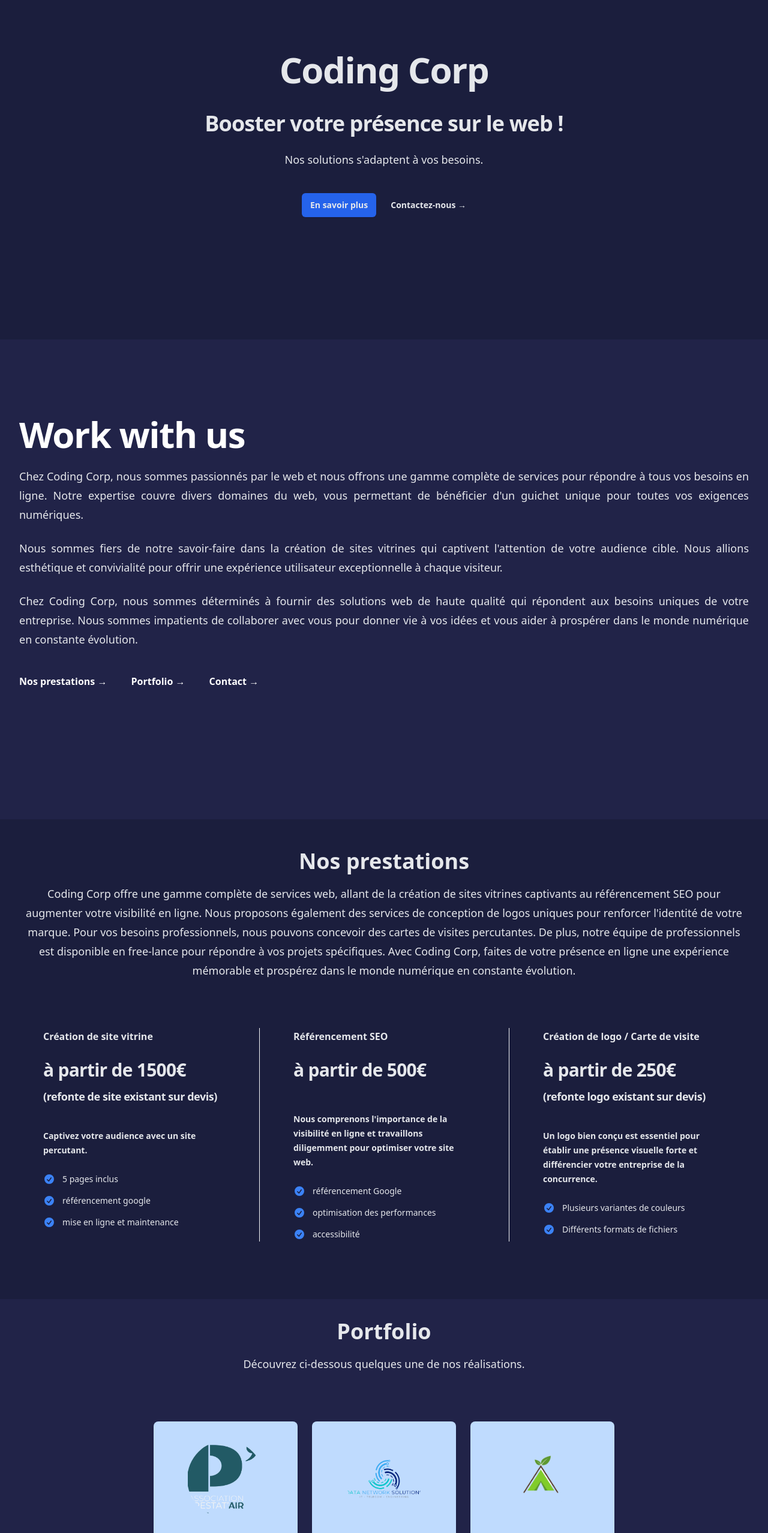
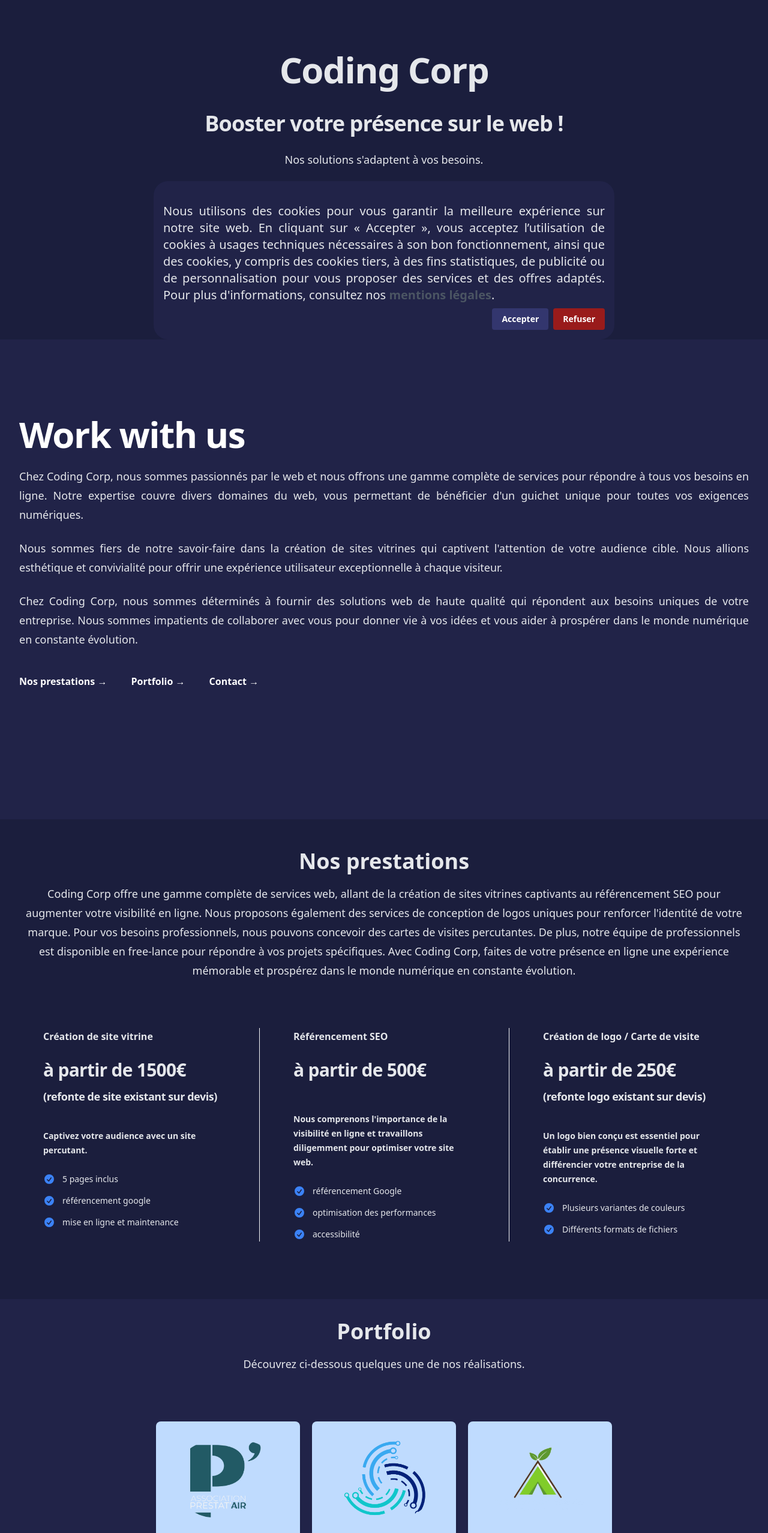
Before and after one commit to mohamedehn/coding-corp, a Next.js app: page / in a window 1280 px wide. Shown: the part 234-2790 px from the top of the page at 60% size. Built offline with nearby package versions, Linux system fonts and the light colour scheme.

Commit message:
Adding content, cookies popUp and Scroll to top component

```diff
--- a/components/about.js
+++ b/components/about.js
@@ -7,7 +7,7 @@ const links = [
   export default function About () {
 
     return (
-      <div className="relative overflow-hidden bg-[#212348] py-24 sm:py-32 h-auto sm:h-screen" id="about">
+      <div className="relative overflow-hidden bg-[#212348] py-24 sm:py-16 md:py-32 h-auto sm:h-screen" id="about">
         <div
           className="hidden sm:absolute sm:-top-10 sm:right-1/2 sm:-z-10 sm:mr-10 sm:block sm:transform-gpu sm:blur-3xl"
           aria-hidden="true"
--- a/components/hero.js
+++ b/components/hero.js
@@ -27,7 +27,7 @@ export default function Hero() {
 
 
   return (
-    <div className="h-auto sm:h-screen bg-[#1b1e3d]">
+    <div className="h-screen bg-[#1b1e3d]">
       <header className="absolute inset-x-0 top-0 h-screen">
 
         <Dialog as="div" className="lg:hidden" open={mobileMenuOpen} onClose={setMobileMenuOpen}>
--- /dev/null
+++ b/components/popUpCookies.js
@@ -0,0 +1,66 @@
+import React, { useState, useEffect } from "react";
+import Link from "next/link";
+
+const PopUpCookies = () => {
+  const [visible, setVisible] = useState(false); //le hook useState permet de gérer l'état de visibilité de notre pop-up de cookies.
+
+//le hook useEffect pour vérifier si l'utilisateur a déjà accepté les cookies.
+//Si ce n'est pas le cas, nous rendons la popup visible en définissant l'état à true
+  useEffect(() => {
+    const cookiesAccepted = localStorage.getItem("cookiesAccepted");
+    if (!cookiesAccepted) {
+      setVisible(true);
+    }
+  }, []);
+
+//La méthode handleAccept() est appelée lorsqu'un utilisateur clique sur le bouton Accepter.
+//Elle définit une clé dans le localStorage pour enregistrer le choix de l'utilisateur et cache la popup.
+  const handleAccept = () => {
+    localStorage.setItem("cookiesAccepted", "true");
+    setVisible(false);
+    window.location.reload()
+  };
+
+//La méthode handleRefuse() est appelée lorsqu'un utilisateur clique sur le bouton Refuser.
+//Elle définit une clé dans le localStorage pour enregistrer le choix de l'utilisateur et cache la popup.
+  const handleRefuse = () => {
+    localStorage.setItem("cookiesAccepted", "false");
+    setVisible(false);
+    window.location.reload()
+  };
+
+//Dans le rendu du composant, nous vérifions si la popup doit être affichée en fonction de l'état de visibilité.
+//Si oui, nous affichons le message et les boutons Accepter/Refuser.
+  return visible ? (
+    <div className="fixed bottom-0 right-0 left-0 z-50 p-4 text-gray-200 bg-[#212348] rounded-3xl w-[70%] sm:w-[60%] m-auto">
+      <p className="text-gray-200 mt-3 text-base sm:mx-auto sm:mt-5 sm:text-lg md:mt-5 md:text-xl lg:mx-0 text-justify">
+        Nous utilisons des cookies pour vous garantir la meilleure expérience sur notre site web. En cliquant sur « Accepter », vous acceptez
+        l’utilisation de cookies à usages techniques nécessaires à son bon fonctionnement, ainsi que des cookies, y compris des cookies tiers,
+        à des fins statistiques, de publicité ou de personnalisation pour vous proposer des services et des offres adaptés. Pour plus
+        d&apos;informations, consultez nos <Link href="/mentions" className="no-underline text-gray-600 font-bold">mentions légales</Link>.
+      </p>
+      <div className="flex justify-end pt-2">
+        <button
+          className="px-4 py-2 mr-2 text-sm font-bold text-white bg-[#33366e] rounded"
+          onClick={() => {
+            handleAccept(); //appel la fonction et ajoute un cookie avec la valeur "cookiesAccepted=true" et une durée de vie de 1 an
+            document.cookie = "cookiesAccepted=true; max-age=31536000";
+          }}
+        >
+          Accepter
+        </button>
+        <button
+          className="px-4 py-2 text-sm font-bold text-white bg-red-800 rounded"
+          onClick={() => {
+            handleRefuse(); //appel la fonction handleRefuse et ajoute un cookie avec la valeur "cookiesAccepted=false" et une durée de vie de 1 an
+            document.cookie = "cookiesAccepted=false; max-age=31536000";
+          }}
+        >
+          Refuser
+        </button>
+      </div>
+    </div>
+  ) : null;
+};
+
+export default PopUpCookies;
--- a/components/portfolio.js
+++ b/components/portfolio.js
@@ -1,6 +1,6 @@
 import { GlobeAltIcon, CodeBracketIcon } from '@heroicons/react/20/solid';
 import Image from 'next/image';
-import dns from "../public/assets/dns.png"
+import dns from "../public/assets/dnsLogo.png"
 import ges from "../public/assets/ges2.webp"
 import prestatair from "../public/assets/prestatair.png"
 
@@ -28,21 +28,21 @@ const clients = [
 export default function Portfolio() {
 
   return (
-    <div className='h-auto sm:h-screen bg-[#212348] w-full' id='portfolio'>
+    <div className='h-auto md:h-screen bg-[#212348] w-full' id='portfolio'>
       <div className='mx-auto max-w-4xl sm:text-center px-6 lg:px-8'>
         <h1 className="text-4xl font-semibold leading-7 text-gray-200 pt-16 sm:pt-10">Portfolio</h1>
         <p className='mx-auto mt-6 text-lg leading-8 text-gray-200 text-center'>Découvrez ci-dessous quelques une de nos réalisations.</p>
         <div className='flex w-full justify-center'>
-            <ul role="list" className="grid-cols-1 gap-6 sm:grid-cols-2 md:grid-cols-3 lg:grid-cols-4 sm:flex justify-around items-center h-full
-            block pt-20">
-        {clients.map((company) => (
+            <ul role="list" className="grid-cols-1 gap-5 sm:grid-cols-1 md:grid-cols-3 lg:grid-cols-4 md:flex justify-around items-center
+              h-full block pt-20">
+            {clients.map((company) => (
             <li
             key={company.web}
             className="col-span-1 flex flex-col divide-y divide-gray-200 rounded-lg bg-blue-200 text-center shadow h-[50%] w-[240px]
-            sm:mb-0 mb-10"
+            sm:mb-10 mb-10"
             >
             <div className="flex flex-1 flex-col p-8">
-                <Image className="mx-auto h-32 w-32 flex-shrink-0 rounded-full object-contain" src={company.imageUrl} alt="" />
+                <Image className="mx-auto h-32 w-48 flex-shrink-0 rounded-full object-contain" src={company.imageUrl} alt="" />
                 <h3 className="mt-6 text-sm font-medium text-gray-900">{company.name}</h3>
                 <dl className="mt-1 flex flex-grow flex-col justify-between">
                 <dt className="sr-only">Title</dt>
--- a/components/prestations.js
+++ b/components/prestations.js
@@ -37,7 +37,7 @@ const tiers = [
 
 export default function Prestations() {
   return (
-    <div className="bg-[#1b1e3d] py-10 sm:py-14 h-auto sm:h-screen" id='prestations'>
+    <div className="bg-[#1b1e3d] py-10 sm:py-14 h-auto lg:h-screen" id='prestations'>
       <div className="mx-auto max-w-7xl px-6 lg:px-8">
         <div className="mx-auto max-w-4xl sm:text-center">
           <h2 className="text-4xl font-semibold leading-7 text-gray-200 sm:pt-0 pt-16">Nos prestations</h2>
--- /dev/null
+++ b/components/scrollToTop.js
@@ -0,0 +1,39 @@
+import { useEffect, useState } from 'react'
+import React from 'react';
+
+export default function ScrollToTop () {
+  const [isVisible, setIsVisible] = useState(false)
+
+  const toggleVisibility = () => {
+    if (window.pageYOffset > 300) {
+      setIsVisible(true)
+    } else {
+      setIsVisible(false)
+    }
+  }
+
+  const scrollToTop = () => {
+    window.scrollTo({
+      top: 0,
+      behavior: 'smooth',
+    })
+  }
+
+  useEffect(() => {
+    window.addEventListener('scroll', toggleVisibility)
+
+    return () => {
+      window.removeEventListener('scroll', toggleVisibility)
+    }
+  }, [])
+
+  return (
+    <div className="fixed bottom-14 right-4">
+      <button type="button" onClick={scrollToTop} className={isVisible ? 'opacity-100 bg-gray-600 hover:bg-[#3640b1] inline-flex items-center rounded-full p-3 text-white shadow-sm transition-opacity focus:outline-none focus:ring-2 focus:ring-offset-2' : 'opacity-0'}>
+        <svg xmlns="http://www.w3.org/2000/svg" fill="none" viewBox="0 0 24 24" strokeWidth={1.5} stroke="currentColor" className="w-6 h-6">
+            <path strokeLinecap="round" strokeLinejoin="round" d="M4.5 15.75l7.5-7.5 7.5 7.5" />
+        </svg>
+      </button>
+    </div>
+  )
+}
--- /dev/null
+++ b/pages/confirmation.js
@@ -0,0 +1,24 @@
+import Link from "next/link"
+
+  export default function About () {
+
+    return (
+      <div className="bg-[#212348] h-screen">
+        <div className="mx-auto max-w-7xl px-6 lg:px-8 h-auto sm:h-screen flex justify-center">
+          <div className="mx-auto lg:mx-0 justify-center pt-32">
+            <h2 className="text-4xl font-bold tracking-tight text-white sm:text-3xl sm:justify-center flex">Le formulaire a été transmis avec succès!</h2>
+            <p className="mt-6 text-lg leading-8 text-gray-200 justify-center flex">
+                Merci d&apos;avoir pris le temps de nous contacter. Nous avons bien reçu votre message et nous y répondrons dans
+                les plus brefs délais.
+            </p>
+            <p className="mt-6 text-lg leading-8 text-gray-200 justify-center flex">
+                En attendant, n&apos;hésitez pas à parcourir notre site pour découvrir nos services.
+            </p>
+            <p className="mt-6 text-lg leading-8 text-gray-200 justify-center flex">
+                Cliquez&nbsp;<Link href="/" className="underline">ici</Link>&nbsp;pour retourner à l&apos;accueil.
+            </p>
+          </div>
+        </div>
+      </div>
+    )
+  }
--- a/pages/index.js
+++ b/pages/index.js
@@ -7,6 +7,8 @@ import Prestations from '@/components/prestations';
 import Portfolio from '@/components/portfolio';
 import Form from '@/components/form';
 import Footer from '@/components/footer';
+import ScrollToTop from '@/components/scrollToTop';
+import PopUpCookies from '@/components/popUpCookies';
 
 const inter = Inter({ subsets: ['latin'] })
 
@@ -22,11 +24,13 @@ export default function Home() {
           unique pour toutes vos exigences numériques."/>
       </Head>
       <Hero/>
+      <PopUpCookies/>
       <About/>
       <Prestations/>
       <Portfolio/>
       <Form/>
       <Footer/>
+      <ScrollToTop/>
       </>
   )
 }
```
Also changed, not shown: components/form.js (+41 -8 lines), public/assets/dnsLogo.png (added).
